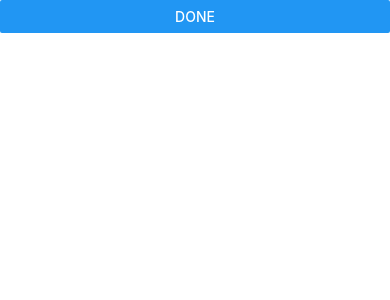
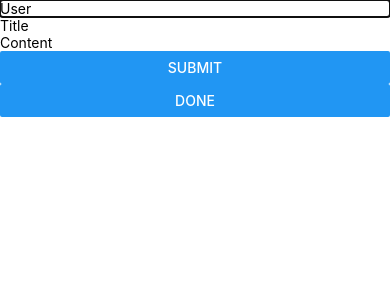
Before and after one commit to isaiahsdp/JesuitApp-zay, a React Native app: screen /Announcements in a window 390 px wide. Both pictures are taken after a click on the button "ADD ANNOUNCEMENT". Shown: the top 300 px of the page. Built offline with nearby package versions, Linux system fonts and the light colour scheme.

Commit message:
implemented announcement submit

```diff
--- a/AnnouncementScreen.js
+++ b/AnnouncementScreen.js
@@ -34,17 +34,20 @@ const styles = StyleSheet.create({
   });
 
 const AnnouncementScreen = () => {
-    const [annoucements, setAnnouncements] = useState({})
+    const [announcements, setAnnouncements] = useState({})
     const [visibleAddAnnouncement, setVisibleAddAnnouncement] = useState(false)
     const [announcementDateTime, setAnnouncementDateTime] = useState('')
+    const [currentUser, setCurrentUser] = useState('')
+    const [announcementTitle, setAnnouncementTitle] = useState('')
+    const [announcementContent, setAnnouncementContent] = useState('')
 
-    const createAnnouncement = (announcementDateTime, user, title, content) => {
+    const addAnnouncement = (announcementDateTime, user, title, content) => {
         const newAnnouncements = {
           ...announcements,
           [announcementDateTime]: [
             ...(announcements[announcementDateTime] || []),
             {
-              id: Date.now(),
+              id: Date(),
               user: user,
               title: title,
               content: content,
@@ -64,8 +67,8 @@ const AnnouncementScreen = () => {
             <View>
 
             <Text>ANNOUNCEMENTS</Text>
-            {annoucements[announcementDateTime] &&
-                announcements[announcementDateTime].map((announcement, index) => {
+            {announcements[announcementDateTime] &&
+                announcements[announcementDateTime].map((announcement, index) => (
                     <View key={index} style={styles.announcementContainer}>
                         <View style = {{ flex: 1}}>
                             <Text> {announcement.user}</Text>
@@ -73,7 +76,7 @@ const AnnouncementScreen = () => {
                             <Text> {announcement.content}</Text>
                         </View>
                     </View>
-                    }
+                    )
                 )
             }
             </View>
@@ -84,6 +87,23 @@ const AnnouncementScreen = () => {
             visible={visibleAddAnnouncement}
             animationType='slide'
             >
+                <TextInput
+                    placeholder= "User"
+                    value={currentUser}
+                    onChangeText={setCurrentUser}
+                />
+                <TextInput
+                    placeholder= "Title"
+                    value={announcementTitle}
+                    onChangeText={setAnnouncementTitle}
+                />
+                <TextInput
+                    placeholder= "Content"
+                    value={announcementContent}
+                    onChangeText={setAnnouncementContent}
+                />
+                <Button title="Submit" onPress={() => addAnnouncement(announcementDateTime, currentUser, announcementTitle, announcementContent)} />
+
                 <Button title="Done" onPress={hideAddAnnouncementModal}/>
 
             </Modal>
```
